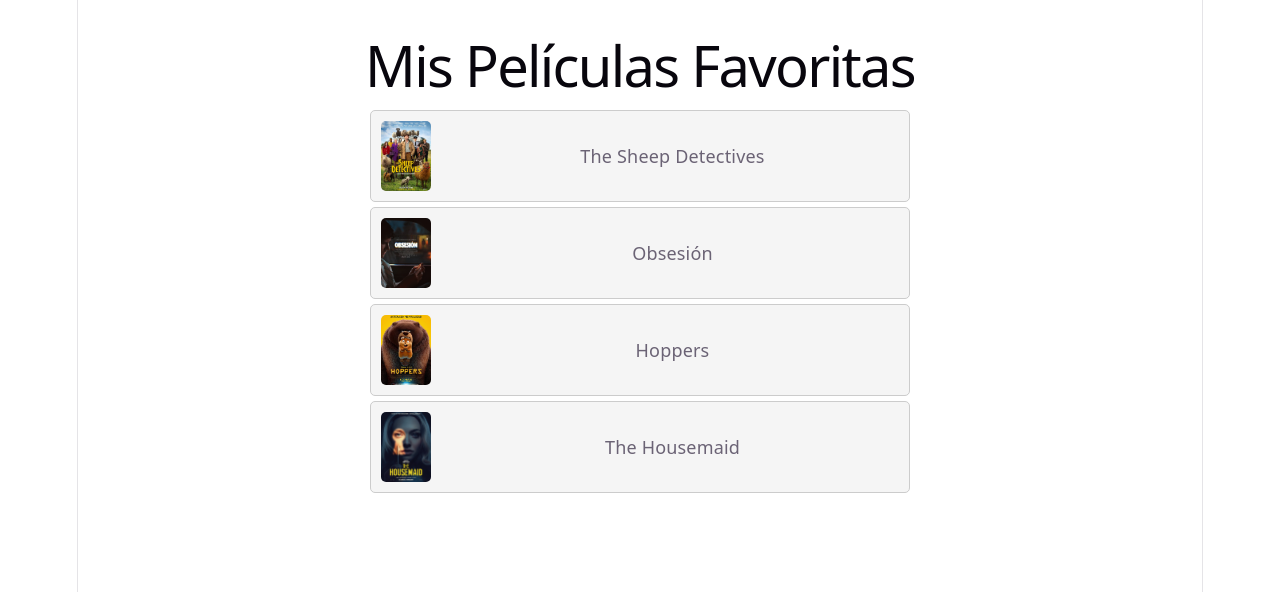
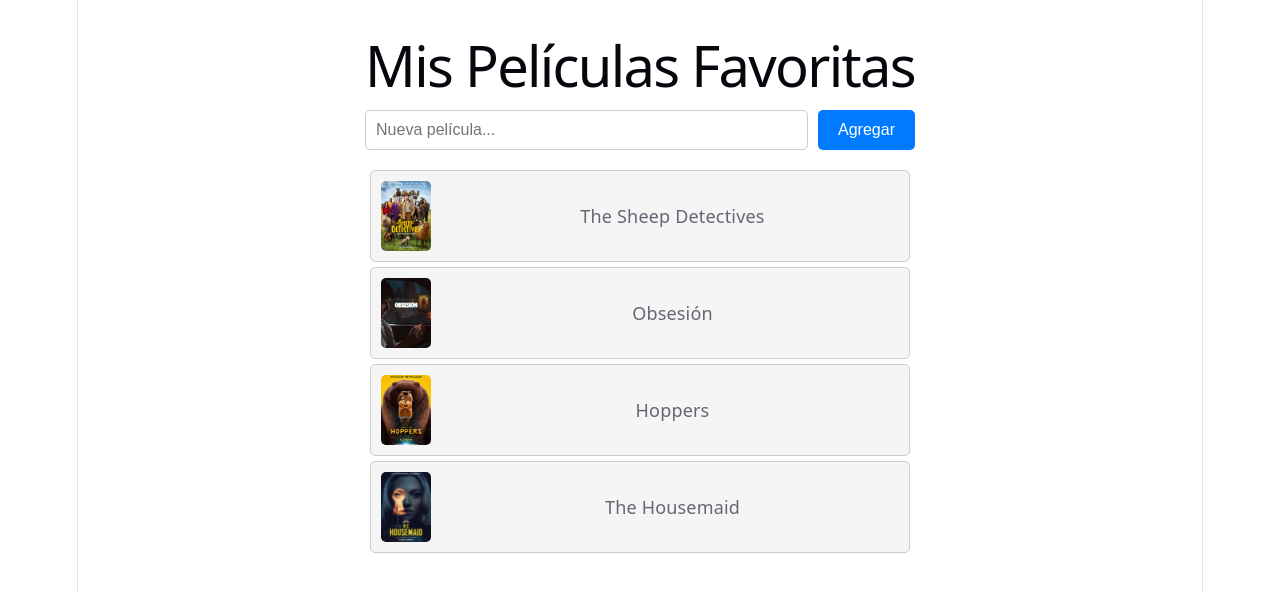
Before and after one commit to luisAristeguieta/mispeliculasfavoritas, a React (Vite) app: page / in a window 1280 px wide. Shown: the top 592 px of the page. Built offline with nearby package versions, Linux system fonts and the light colour scheme.

Commit message:
feat(app): add input and button to add new movies

```diff
--- a/src/App.jsx
+++ b/src/App.jsx
@@ -42,16 +42,64 @@
 
 function App() {
   // Array de peliculas (strings)
-    const peliculas = [
-        { titulo: 'The Sheep Detectives', imagen: '/2.jpg' },
-        { titulo: 'Obsesión', imagen: '/3.jpg' },
-        { titulo: 'Hoppers', imagen: '/4.jpeg' },
-        { titulo: 'The Housemaid', imagen: '/1.jpg' }
-    ];
+    const [peliculas, setPeliculas] = useState([
+        { id: 1, titulo: 'The Sheep Detectives', imagen: '/2.jpg' },
+        { id: 2, titulo: 'Obsesión', imagen: '/3.jpg' },
+        { id: 3, titulo: 'Hoppers', imagen: '/4.jpeg' },
+        { id: 4, titulo: 'The Housemaid', imagen: '/1.jpg' }
+    ]);
+
+    const [nuevaPelicula, setNuevaPelicula] = useState('');
+
+    // Función para agregar (solo título, sin imagen)
+    const agregarPelicula = () => {
+        if (nuevaPelicula.trim() === '') return;
+
+        const nuevaPeli = {
+            id: peliculas.length + 1,
+            titulo: nuevaPelicula,
+            imagen: ''  // Sin imagen por ahora
+        };
+
+        setPeliculas([...peliculas, nuevaPeli]);
+        setNuevaPelicula('');
+    };
 
   return (
     <div style={{ maxWidth: '600px', margin: '0 auto', padding: '20px' }}>
       <h1 style={{ textAlign: 'center' }} >Mis Películas Favoritas</h1>
+
+      {/* Input y botón juntos */}
+            <div style={{ display: 'flex', gap: '10px', marginBottom: '20px' }}>
+                <input
+                    type="text"
+                    value={nuevaPelicula}
+                    onChange={(e) => setNuevaPelicula(e.target.value)}
+                    placeholder="Nueva película..."
+                    style={{
+                        flex: 1,
+                        padding: '10px',
+                        fontSize: '16px',
+                        border: '1px solid #ccc',
+                        borderRadius: '5px'
+                    }}
+                />
+                <button
+                    onClick={agregarPelicula}
+                    style={{
+                        padding: '10px 20px',
+                        fontSize: '16px',
+                        backgroundColor: '#007bff',
+                        color: 'white',
+                        border: 'none',
+                        borderRadius: '5px',
+                        cursor: 'pointer'
+                    }}
+                >
+                    Agregar
+                </button>
+            </div>
+
               {peliculas.map((pelicula, indice) => (
                 <Pelicula key={indice} titulo={pelicula.titulo} imagen={pelicula.imagen} />
             ))}
```
